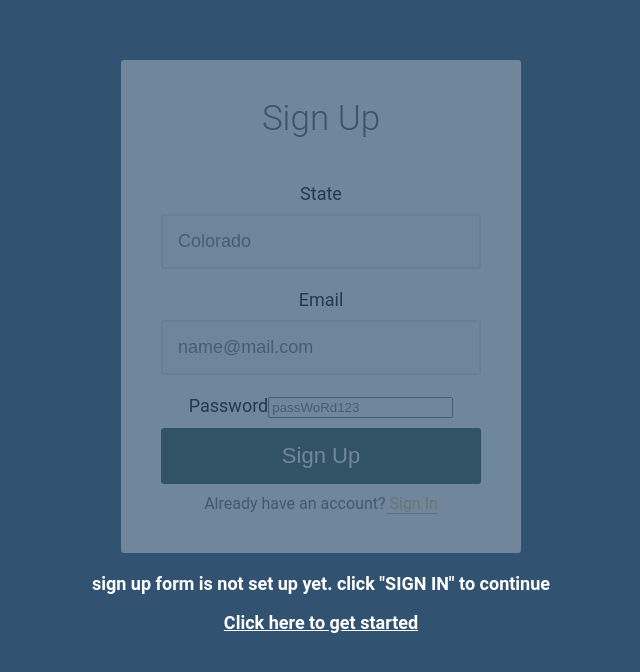
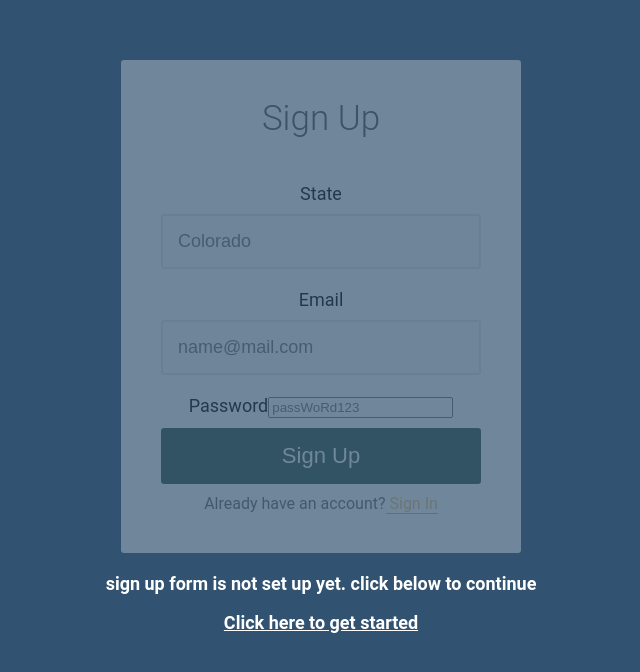
Before and after one commit to nbrailsford/BeerMe, a React (Create React App) app: page /#/ in a window 1280 px wide. Shown: the top 672 px of the page, without its empty margins (319-959 px from the left). Built offline with nearby package versions, Linux system fonts and the light colour scheme.

Commit message:
hash tabel

```diff
--- a/src/App.js
+++ b/src/App.js
@@ -2,7 +2,6 @@ import React from "react";
 import { Route } from "react-router-dom";
 import SignUp from "./SignInSignUp/SignUp";
 import HomePage from "./HomePage";
-import InfoPage from "./InfoPage/InfoPage";
 import "./App.css";
 
 function App() {
@@ -11,7 +10,6 @@ function App() {
       <div className="App">
         <Route exact path="/" component={SignUp} />
         <Route exact path="/homePage" component={HomePage} />
-        <Route exact path="/InfoPage" component={InfoPage} />
       </div>
     </>
   );
--- a/src/SignInSignUp/SignUp.js
+++ b/src/SignInSignUp/SignUp.js
@@ -44,8 +44,8 @@ class SignUp extends React.Component {
         </form>
 
         <footer role="contentinfo" className="footer">
-          <p> sign up form is not set up yet. click "SIGN IN" to continue</p>
-          <Link to="/InfoPage">Click here to get started</Link>
+          <p> sign up form is not set up yet. click below to continue</p>
+          <Link to="/HomePage">Click here to get started</Link>
         </footer>
       </>
     );
```
